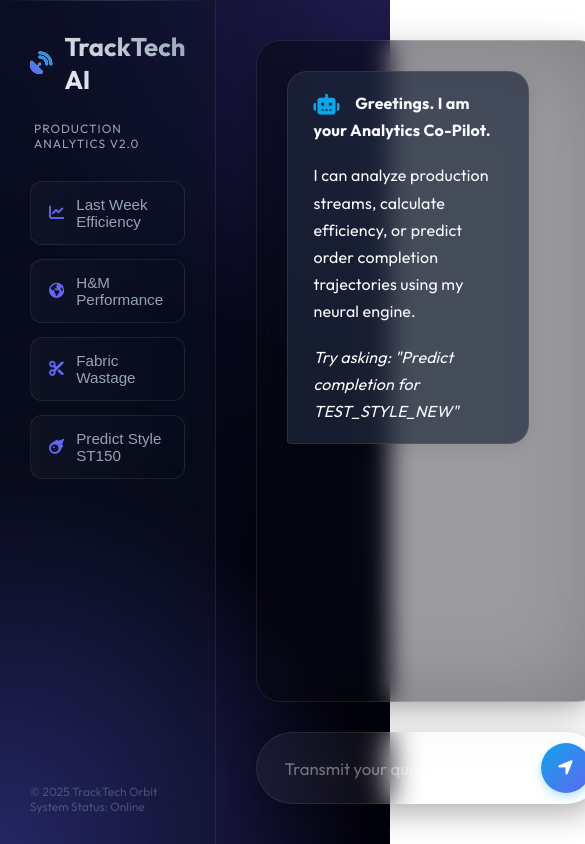
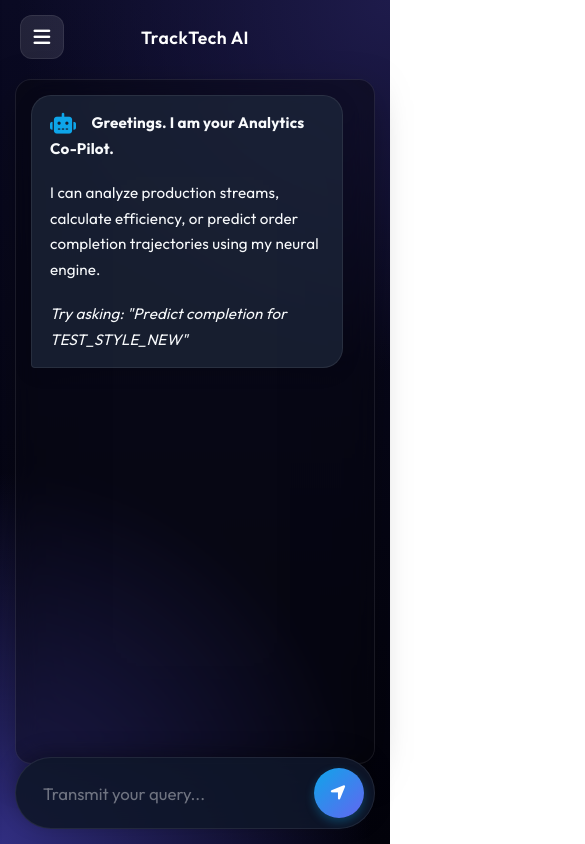
Before and after one commit to crizty03/tracktech, a plain HTML site: page frontend/index.html in a window 390 px wide. Shown: the top 844 px of the page, 585 px wide, since content can reach past the window. Drawn offline with nearby package versions, Linux system fonts and the light colour scheme.

Commit message:
Add responsive mobile UI

```diff
--- a/frontend/index.html
+++ b/frontend/index.html
@@ -440,6 +440,112 @@
             color: #64748B;
             opacity: 0.6;
         }
+
+        /* START MOBILE RESPONSIVE CSS */
+        .mobile-header {
+            display: none;
+        }
+
+        #overlay {
+            display: none;
+        }
+
+        @media (max-width: 768px) {
+            body {
+                flex-direction: column;
+            }
+
+            #sidebar {
+                position: fixed;
+                left: -320px;
+                top: 0;
+                bottom: 0;
+                height: 100%;
+                z-index: 50;
+                transition: left 0.3s cubic-bezier(0.4, 0, 0.2, 1);
+                box-shadow: 5px 0 25px rgba(0, 0, 0, 0.5);
+                width: 280px;
+            }
+
+            #sidebar.active {
+                left: 0;
+            }
+
+            #main {
+                width: 100%;
+                padding: 15px;
+                padding-bottom: 80px;
+                /* Space for input pill */
+            }
+
+            .mobile-header {
+                display: flex;
+                align-items: center;
+                justify-content: space-between;
+                margin-bottom: 20px;
+                padding: 0 5px;
+            }
+
+            #mobile-menu-btn {
+                background: rgba(255, 255, 255, 0.1);
+                border: 1px solid var(--glass-border);
+                color: #fff;
+                width: 44px;
+                height: 44px;
+                border-radius: 12px;
+                font-size: 1.2rem;
+                cursor: pointer;
+                display: flex;
+                align-items: center;
+                justify-content: center;
+            }
+
+            #chat-container {
+                margin-bottom: 0;
+                padding: 15px;
+                border-radius: 16px;
+            }
+
+            #input-area {
+                position: fixed;
+                bottom: 15px;
+                left: 15px;
+                right: 15px;
+                width: auto;
+                max-width: none;
+                z-index: 40;
+                background: rgba(15, 23, 42, 0.9);
+                backdrop-filter: blur(20px);
+                border: 1px solid var(--glass-border);
+                box-shadow: 0 -5px 20px rgba(0, 0, 0, 0.3);
+            }
+
+            #overlay {
+                display: block;
+                position: fixed;
+                top: 0;
+                left: 0;
+                right: 0;
+                bottom: 0;
+                background: rgba(0, 0, 0, 0.6);
+                backdrop-filter: blur(4px);
+                z-index: 45;
+                opacity: 0;
+                pointer-events: none;
+                transition: opacity 0.3s;
+            }
+
+            #overlay.active {
+                opacity: 1;
+                pointer-events: auto;
+            }
+
+            .message {
+                max-width: 95%;
+                font-size: 0.95rem;
+                padding: 14px 18px;
+            }
+        }
     </style>
 </head>
 
@@ -470,7 +576,15 @@
         </div>
     </div>
 
+    <div id="overlay" onclick="toggleSidebar()"></div>
+
     <div id="main">
+        <div class="mobile-header">
+            <button id="mobile-menu-btn" onclick="toggleSidebar()"><i class="fas fa-bars"></i></button>
+            <div style="font-weight: 600; font-size: 1.1rem; color: #fff; letter-spacing: 0.5px;">TrackTech AI</div>
+            <div style="width: 44px;"></div> <!-- Spacer to center title -->
+        </div>
+
         <div id="chat-container">
             <div class="message bot-msg">
                 <div class="bot-content">
@@ -492,6 +606,12 @@
     </div>
 
     <script>
+        function toggleSidebar() {
+            document.getElementById('sidebar').classList.toggle('active');
+            document.getElementById('overlay').classList.toggle('active');
+        }
+
+
         const chatContainer = document.getElementById('chat-container');
         const queryInput = document.getElementById('query-input');
         let chartInstance = null;
@@ -499,6 +619,7 @@
         function setQuery(text) {
             queryInput.value = text;
             queryInput.focus();
+            if (window.innerWidth <= 768) toggleSidebar(); // Auto-close on mobile
         }
 
         function handleEnter(e) {
```
